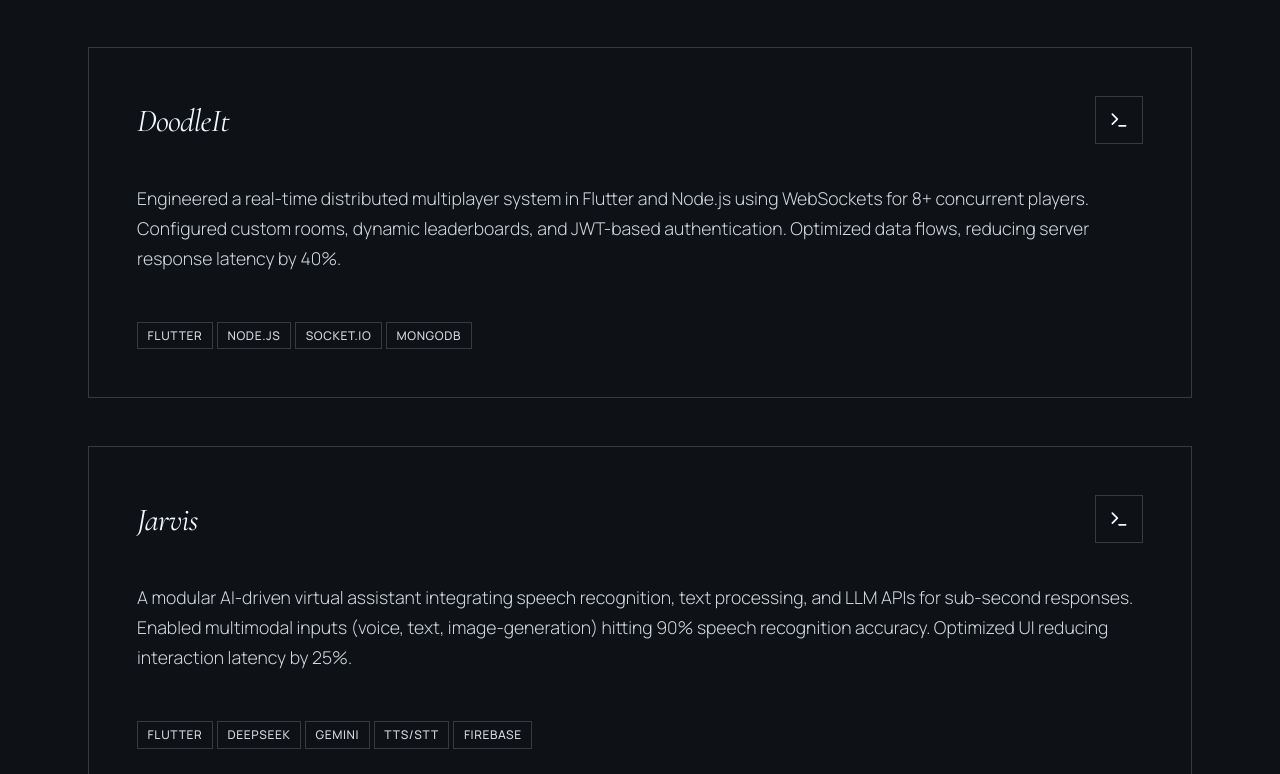
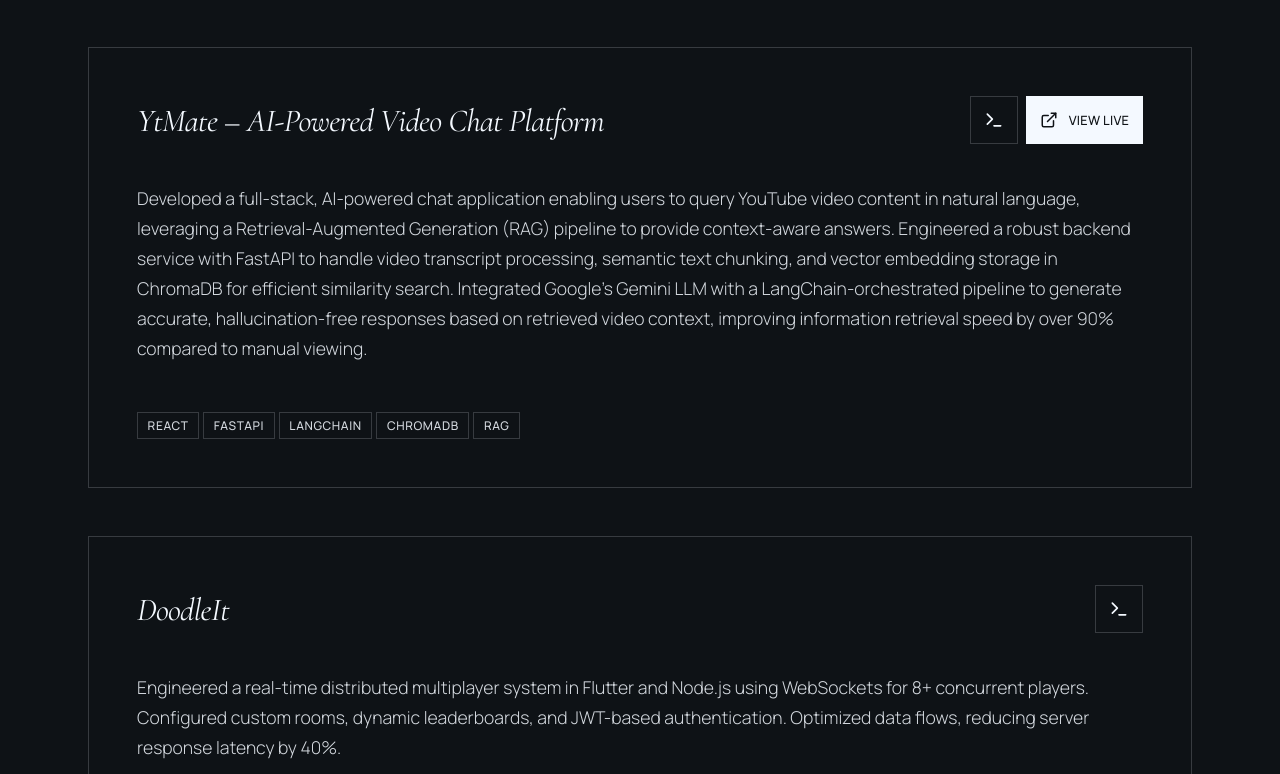
Before and after one commit to Shiv-Chavda/my-portfolio, a React (Vite) app: page / in a window 1280 px wide. Shown: the part 3446-4220 px from the top of the page. Built offline with nearby package versions, Linux system fonts and the light colour scheme.

Commit message:
ADDED YTMATE PROEJCT

```diff
--- a/src/sections/Projects.jsx
+++ b/src/sections/Projects.jsx
@@ -12,6 +12,14 @@ const projectsData = [
   },
   {
     id: 2,
+    title: 'YtMate – AI-Powered Video Chat Platform',
+    tech: ['React', 'FastAPI', 'LangChain', 'ChromaDB', 'RAG'],
+    desc: 'Developed a full-stack, AI-powered chat application enabling users to query YouTube video content in natural language, leveraging a Retrieval-Augmented Generation (RAG) pipeline to provide context-aware answers. Engineered a robust backend service with FastAPI to handle video transcript processing, semantic text chunking, and vector embedding storage in ChromaDB for efficient similarity search. Integrated Google’s Gemini LLM with a LangChain-orchestrated pipeline to generate accurate, hallucination-free responses based on retrieved video context, improving information retrieval speed by over 90% compared to manual viewing.',
+    github: 'https://github.com/Shiv-Chavda/YtMate',
+    live: 'https://ytmate-ai.vercel.app'
+  },
+  {
+    id: 3,
     title: 'DoodleIt',
     tech: ['Flutter', 'Node.js', 'Socket.IO', 'MongoDB'],
     desc: 'Engineered a real-time distributed multiplayer system in Flutter and Node.js using WebSockets for 8+ concurrent players. Configured custom rooms, dynamic leaderboards, and JWT-based authentication. Optimized data flows, reducing server response latency by 40%.',
@@ -19,7 +27,7 @@ const projectsData = [
     live: '#'
   },
   {
-    id: 3,
+    id: 4,
     title: 'Jarvis',
     tech: ['Flutter', 'DeepSeek', 'Gemini', 'TTS/STT', 'Firebase'],
     desc: 'A modular AI-driven virtual assistant integrating speech recognition, text processing, and LLM APIs for sub-second responses. Enabled multimodal inputs (voice, text, image-generation) hitting 90% speech recognition accuracy. Optimized UI reducing interaction latency by 25%.',
@@ -27,7 +35,7 @@ const projectsData = [
     live: '#'
   },
   {
-    id: 4,
+    id: 5,
     title: 'Movie Recommendation System',
     tech: ['Python', 'Scikit-learn', 'Pandas', 'NumPy', 'Jupyter Notebook', 'Collaborative Filtering'],
     desc: 'Built an intelligent movie recommendation engine using collaborative filtering techniques in Python. Trained and serialized a machine learning model (model.pkl) on a curated dataset to generate personalized suggestions. Leveraged Pandas and NumPy for efficient data preprocessing and feature engineering pipelines.',
```
